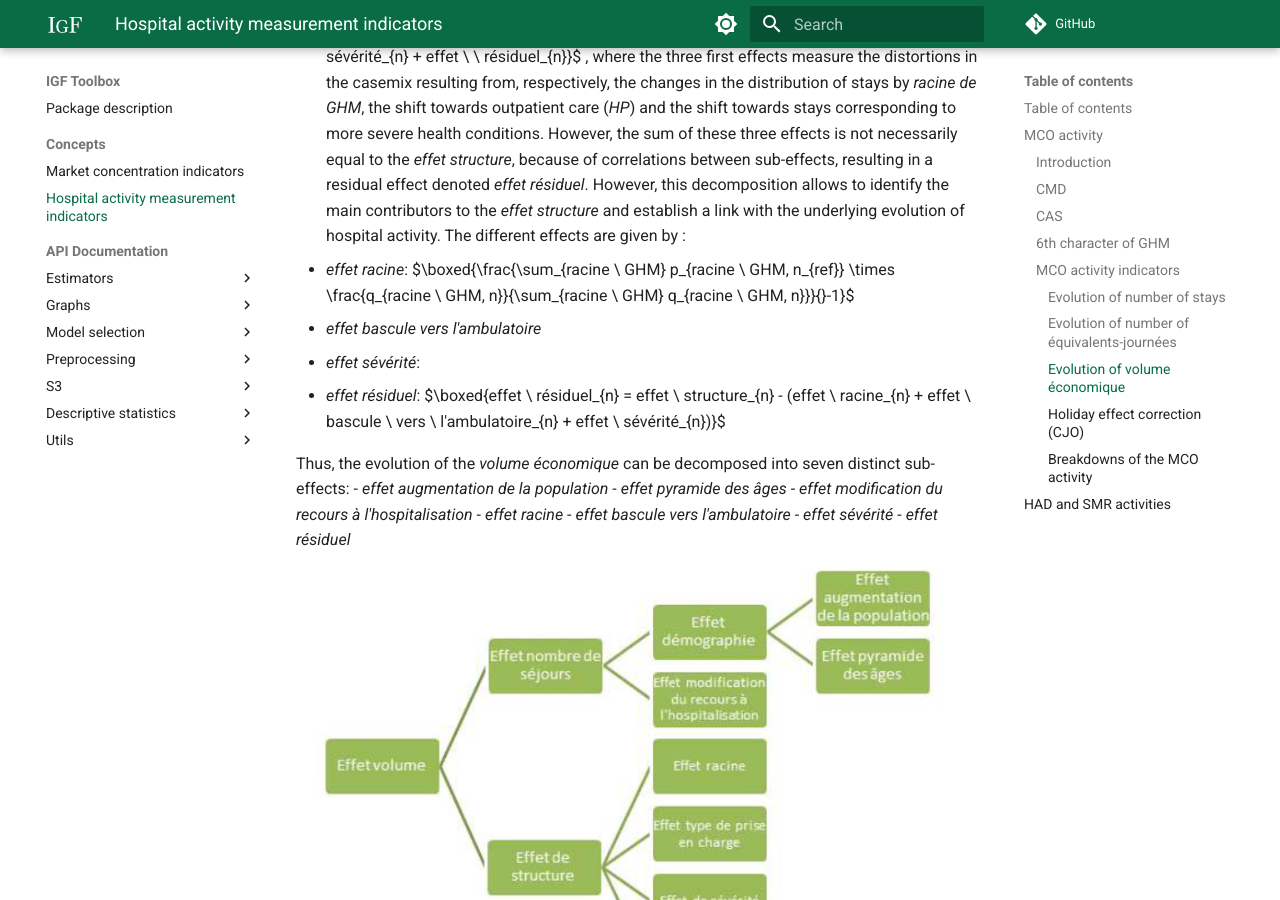
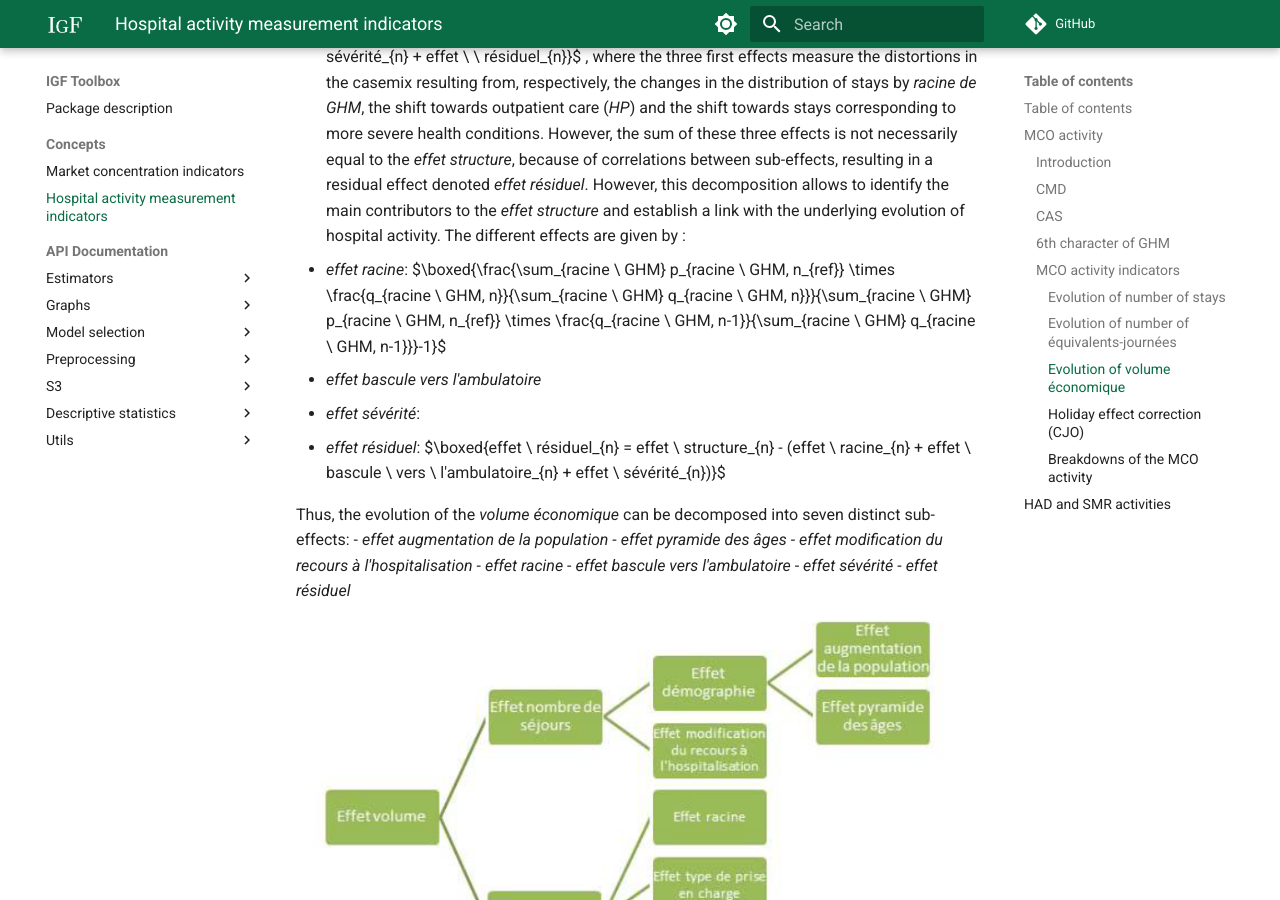
Before and after one commit to IGF-PSD/igf_toolbox, an MkDocs documentation site: the page built from docs/concepts/HOSPITAL_ACTIVITY.md, in a window 1280 px wide and 900 px high, scrolled down 7662 px. Built offline with MkDocs 1.6.1 and Material for MkDocs 9.7.7, drawn with Linux system fonts in a browser that asks for light colours; formulas are drawn with MathJax 3; comment, search, counter and statistics services are not loaded.

Commit message:
Update HOSPITAL_ACTIVITY.md

```diff
--- a/docs/concepts/HOSPITAL_ACTIVITY.md
+++ b/docs/concepts/HOSPITAL_ACTIVITY.md
@@ -167,7 +167,7 @@ The *effet nombre de séjours* corresponds to the annual change in the number of
   - The *effet démographie* can also be broken down into two components: $\boxed{effet \ \ démographie_{n} = effet \ \ augmentation \ \ de \ \ la \ \ population_{n} + effet \ \ pyramide \ \ des \ \ âges_{n}}$ , where the *effet augmentation de la population* corresponds to the increase in *volume économique* induced by a rise in the French population. The *effet pyramides des âges* measures the evolution of *volume économique* induced by a distortion of the age pyramid with a constant population. Indeed, the admission rate differs from one age group to another and increases with age. An aging population, without a change in the total population, results in an increase in the number of stays and, therefore, the *volume économique*, through an age pyramid effect called *effet pyramide des âges*.
 
 - The *effet structure* $\boxed{effet \\ structure_{n} = effet \\ volume_{n} - effet \\ nombre \\ de \\ séjours_{n}}$ and can also be broken down into four sub-effects: $\boxed{effet \ \ structure_{n} = effet \ \ racine_{n} + effet \ \ bascule \\ vers \\ l'ambulatoire_{n} + effet \ \ sévérité_{n} + effet \ \ résiduel_{n}}$ , where the three first effects measure the distortions in the casemix resulting from, respectively, the changes in the distribution of stays by *racine de GHM*, the shift towards outpatient care (*HP*) and the shift towards stays corresponding to more severe health conditions. However, the sum of these three effects is not necessarily equal to the *effet structure*, because of correlations between sub-effects, resulting in a residual effect denoted *effet résiduel*. However, this decomposition allows to identify the main contributors to the *effet structure* and establish a link with the underlying evolution of hospital activity. The different effects are given by :
-  - *effet racine*: $\boxed{\frac{\sum_{racine \\ GHM} p_{racine \\ GHM, n_{ref}} \times \frac{q_{racine \\ GHM, n}}{\sum_{racine \\ GHM} q_{racine \\ GHM, n}}}{}-1}$
+  - *effet racine*: $\boxed{\frac{\sum_{racine \\ GHM} p_{racine \\ GHM, n_{ref}} \times \frac{q_{racine \\ GHM, n}}{\sum_{racine \\ GHM} q_{racine \\ GHM, n}}}{\sum_{racine \\ GHM} p_{racine \\ GHM, n_{ref}} \times \frac{q_{racine \\ GHM, n-1}}{\sum_{racine \\ GHM} q_{racine \\ GHM, n-1}}}-1}$
   - *effet bascule vers l'ambulatoire*
   - *effet sévérité*:
   - *effet résiduel*: $\boxed{effet \\ résiduel_{n} = effet \\ structure_{n} - (effet \\ racine_{n} + effet \\ bascule \\ vers \\ l'ambulatoire_{n} + effet \\ sévérité_{n})}$
```
